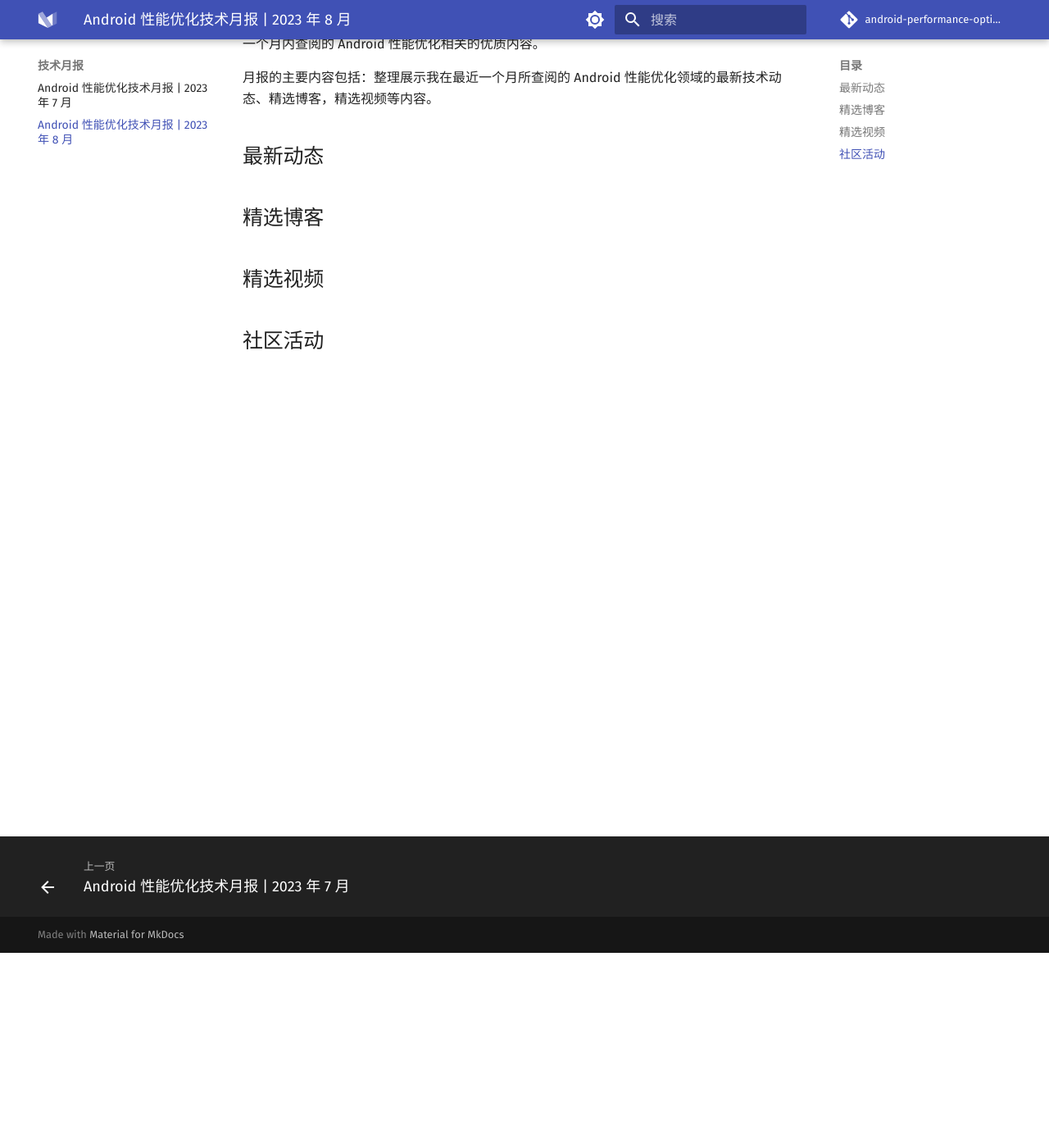
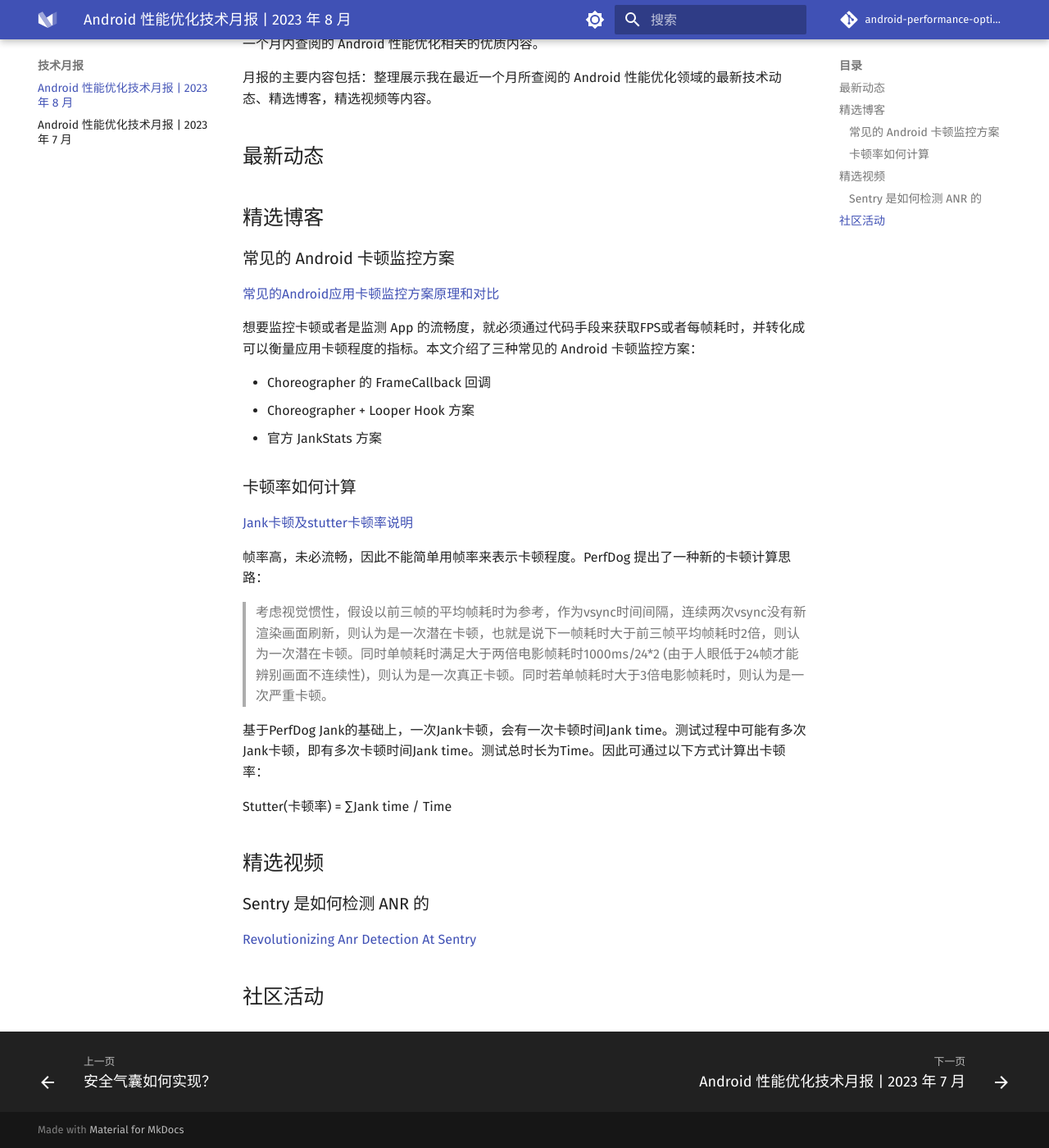
Before and after one commit to android-performance-optimization/homepage, an MkDocs documentation site: the page built from docs/news/news-2023-08.md, in a window 1280 px wide and 1400 px high, scrolled down 238 px. Shown: the whole window at 82% size. Built offline with MkDocs 1.6.1 and Material for MkDocs 9.7.7, drawn with Linux system fonts in a browser that asks for light colours; comment, search, counter and statistics services are not loaded.

Commit message:
ADD: august monthly

```diff
--- a/docs/news/news-2023-08.md
+++ b/docs/news/news-2023-08.md
@@ -6,7 +6,28 @@
 ## 最新动态
 
 ## 精选博客
+### 常见的 Android 卡顿监控方案
+[常见的Android应用卡顿监控方案原理和对比](https://juejin.cn/post/7239625431056662585)
+
+想要监控卡顿或者是监测 App 的流畅度，就必须通过代码手段来获取FPS或者每帧耗时，并转化成可以衡量应用卡顿程度的指标。本文介绍了三种常见的 Android 卡顿监控方案：
+
+- Choreographer 的 FrameCallback 回调
+- Choreographer + Looper Hook 方案
+- 官方 JankStats 方案
+
+### 卡顿率如何计算
+[Jank卡顿及stutter卡顿率说明](https://perfdog.qq.com/article_detail?id=10162&issue_id=0&plat_id=1)
+
+帧率高，未必流畅，因此不能简单用帧率来表示卡顿程度。PerfDog 提出了一种新的卡顿计算思路：
+
+> 考虑视觉惯性，假设以前三帧的平均帧耗时为参考，作为vsync时间间隔，连续两次vsync没有新渲染画面刷新，则认为是一次潜在卡顿，也就是说下一帧耗时大于前三帧平均帧耗时2倍，则认为一次潜在卡顿。同时单帧耗时满足大于两倍电影帧耗时1000ms/24*2 (由于人眼低于24帧才能辨别画面不连续性)，则认为是一次真正卡顿。同时若单帧耗时大于3倍电影帧耗时，则认为是一次严重卡顿。
+
+基于PerfDog Jank的基础上，一次Jank卡顿，会有一次卡顿时间Jank time。测试过程中可能有多次Jank卡顿，即有多次卡顿时间Jank time。测试总时长为Time。因此可通过以下方式计算出卡顿率：
+
+Stutter(卡顿率) = ∑Jank time / Time
 
 ## 精选视频
+### Sentry 是如何检测 ANR 的
+[Revolutionizing Anr Detection At Sentry](https://www.droidcon.com/2023/08/01/revolutionizing-anr-detection-at-sentry/)
 
 ## 社区活动
--- a/mkdocs.yml
+++ b/mkdocs.yml
@@ -89,5 +89,5 @@ nav:
     - 稳定性优化:
       - practical/stability/airbag.md
   - 技术月报:
+    - news/news-2023-08.md
     - news/news-2023-07.md
-    - news/news-2023-08.md
```
